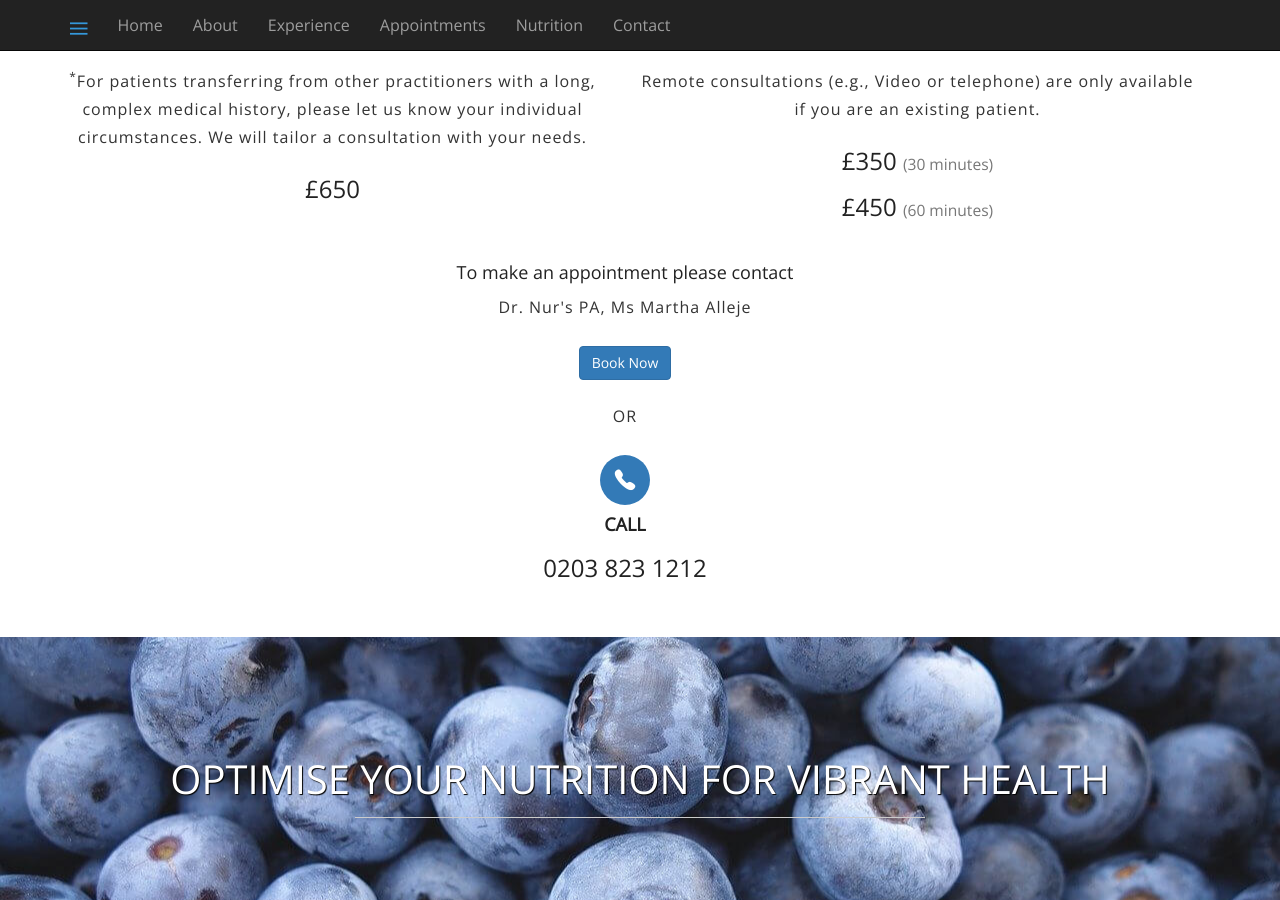
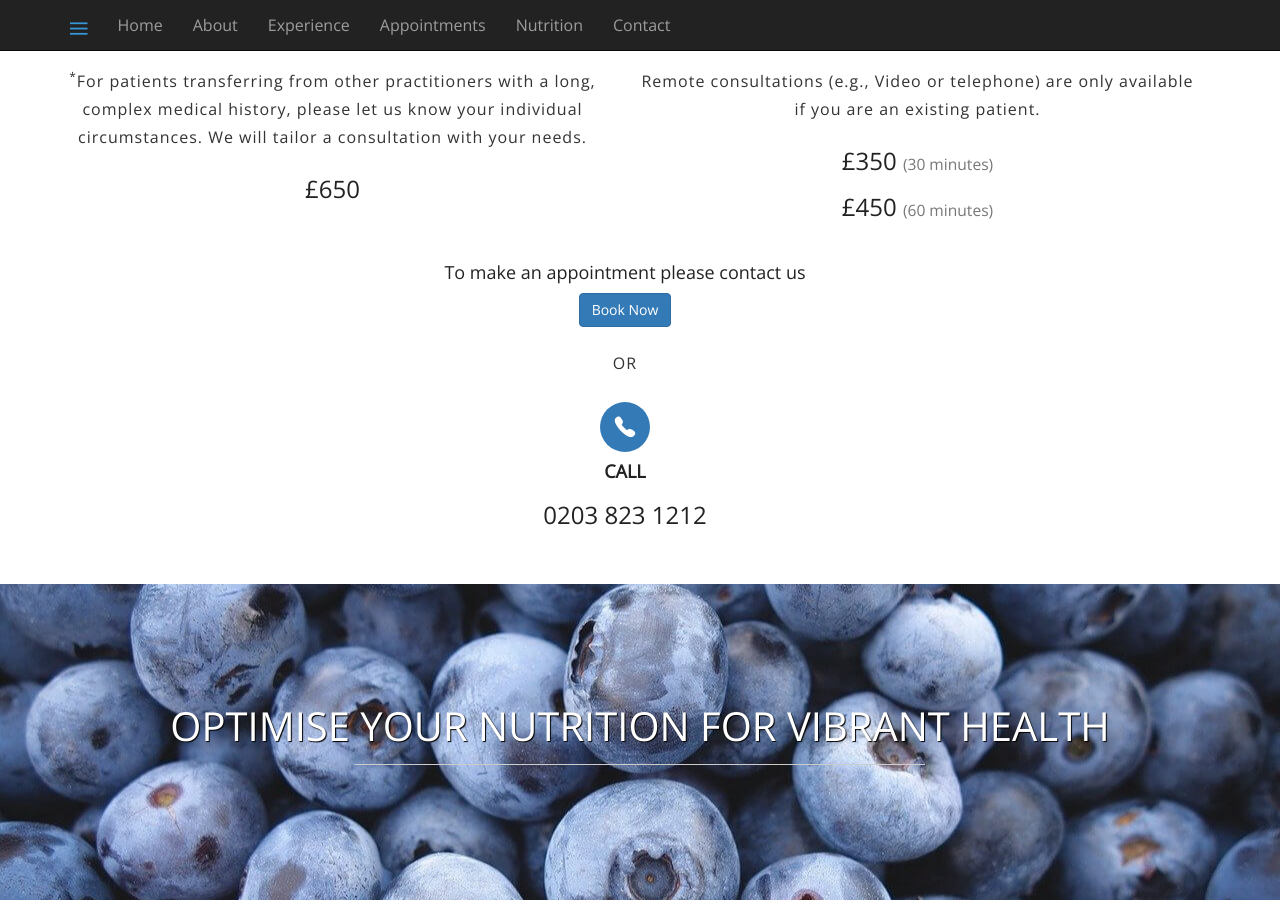
Before and after one commit to huseyinozyilmaz/drnurdan.com, a Jekyll site: the page built from index.html, in a window 1280 px wide and 900 px high, scrolled down 2183 px. Built offline with Jekyll 4.4.1, drawn with Linux system fonts in a browser that asks for light colours.

Commit message:
Removes PA details

```diff
--- a/_includes/appointments.html
+++ b/_includes/appointments.html
@@ -16,8 +16,7 @@
 <br>
 <div class="row centered">
   <div class="col-lg-12"></div>
-    <h4>To make an appointment please contact</h4>
-    <p>Dr. Nur's PA, Ms Martha Alleje</p>
+    <h4>To make an appointment please contact us</h4>
     <a href="mailto:{{ site.email }}" itemprop="email" class="btn btn-primary" role="button">Book Now</a>
     <br><br><p>OR</p>
     <div class="circle-icon"><span class="contact-icon ion-ios-telephone"></span></div>
```
